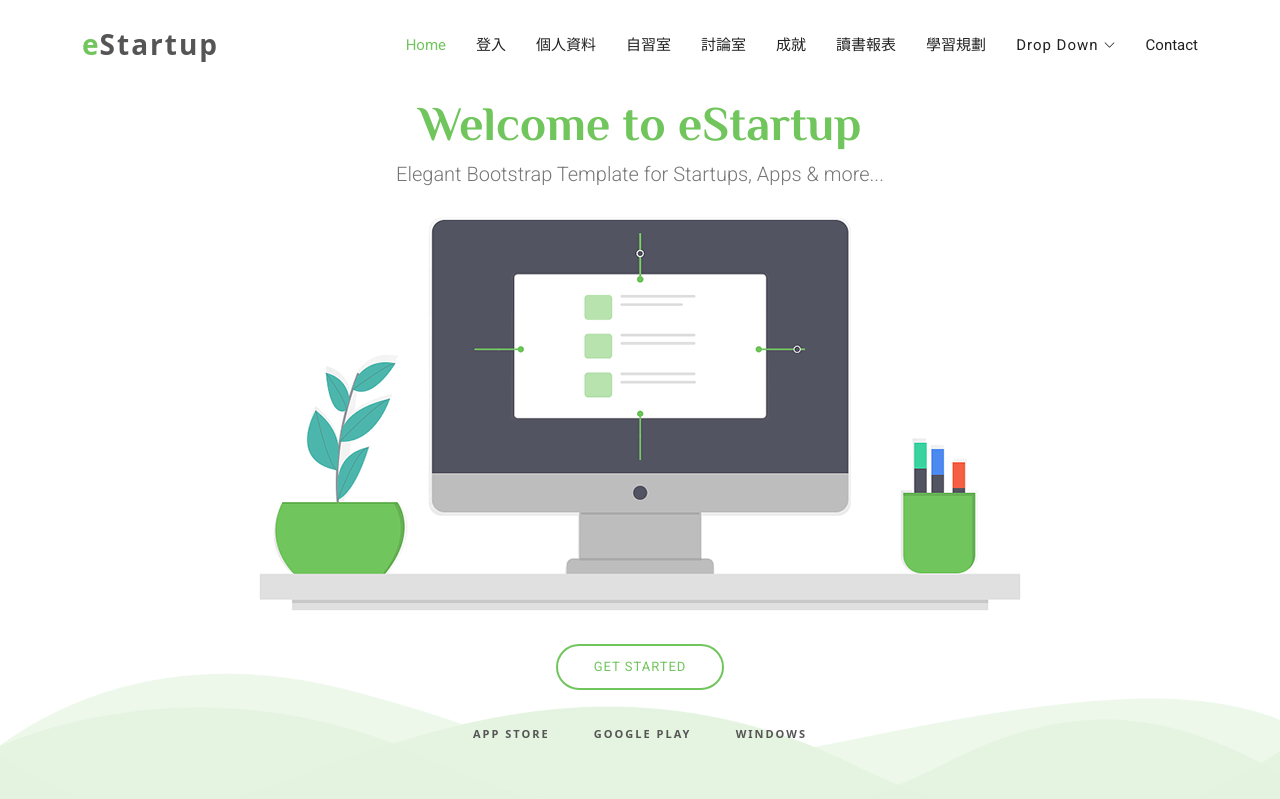
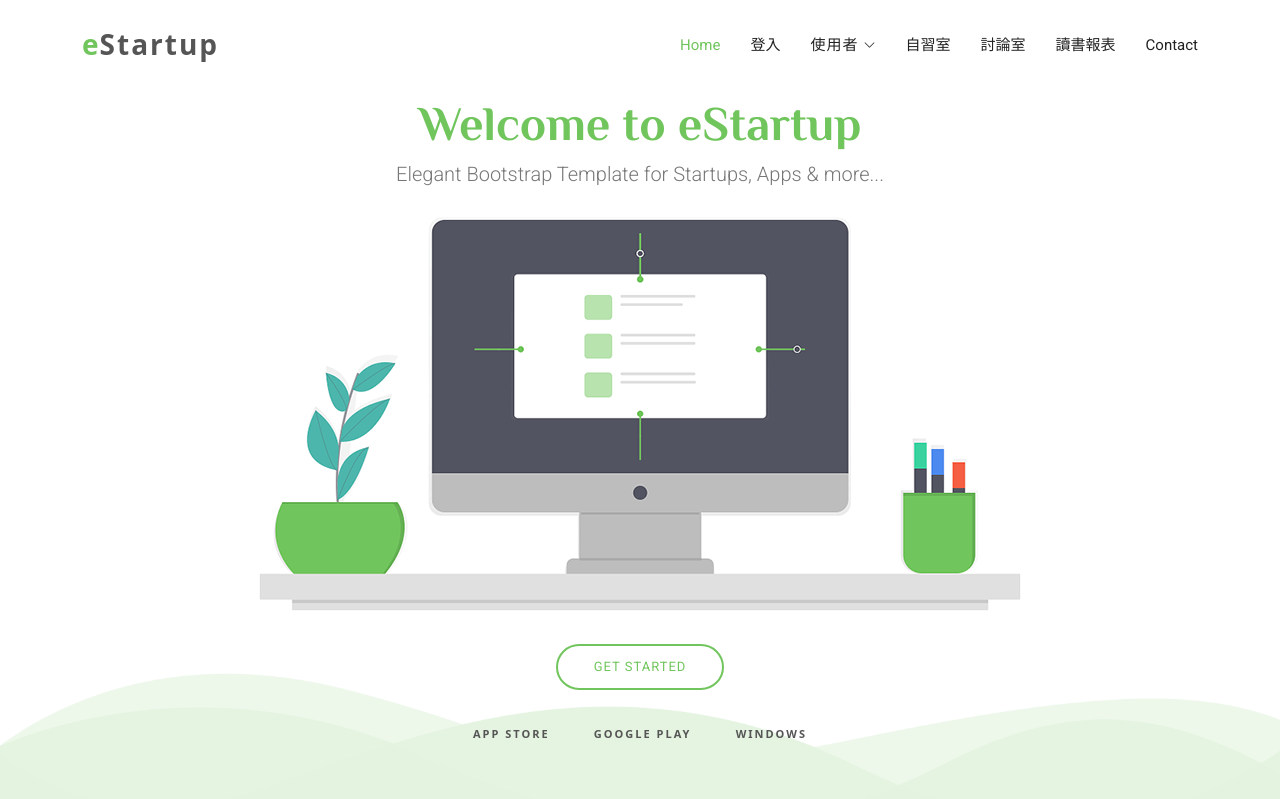
Before and after one commit to zhuanti/learn-it-well-estartup, a Django app: page / in a window 1280 px wide. Shown: the top 799 px of the page. Run offline with Django 4.2, Linux system fonts and the light colour scheme; some libraries are stand-ins or nearby versions.

Commit message:
make it better

```diff
--- a/templates/index.html
+++ b/templates/index.html
@@ -50,28 +50,16 @@
         <ul>
           <li><a class="nav-link scrollto active" href="#hero">Home</a></li>
           <li><a class="nav-link scrollto" href='login'>登入</a></li>
-          <li><a class="nav-link scrollto" href='userdetail'>個人資料</a></li>
+          <li class="dropdown"><a href="#"><span>使用者</span> <i class="bi bi-chevron-down"></i></a>
+            <ul>
+              <li><a href='userdetail'>個人資料</a></li>
+              <li><a href="achievement">成就</a></li>
+              <li><a href="studyplan">學習規劃</a></li>
+            </ul>
           <li><a class="nav-link scrollto" href='studyroom'>自習室</a></li>
           <li><a class="nav-link scrollto" href='discusroom'>討論室</a></li>
-          <li><a class="nav-link scrollto" href="achievement">成就</a></li>
           <li><a class="nav-link scrollto" href="report">讀書報表</a></li>
-          <li><a class="nav-link scrollto" href="studyplan">學習規劃</a></li>
-          <li class="dropdown"><a href="#"><span>Drop Down</span> <i class="bi bi-chevron-down"></i></a>
-            <ul>
-              <li><a href="#">Drop Down 1</a></li>
-              <li class="dropdown"><a href="#"><span>Deep Drop Down</span> <i class="bi bi-chevron-right"></i></a>
-                <ul>
-                  <li><a href="#">Deep Drop Down 1</a></li>
-                  <li><a href="#">Deep Drop Down 2</a></li>
-                  <li><a href="#">Deep Drop Down 3</a></li>
-                  <li><a href="#">Deep Drop Down 4</a></li>
-                  <li><a href="#">Deep Drop Down 5</a></li>
-                </ul>
-              </li>
-              <li><a href="#">Drop Down 2</a></li>
-              <li><a href="#">Drop Down 3</a></li>
-              <li><a href="#">Drop Down 4</a></li>
-            </ul>
+
           </li>
           <li><a class="nav-link scrollto" href="#contact">Contact</a></li>
         </ul>
```
